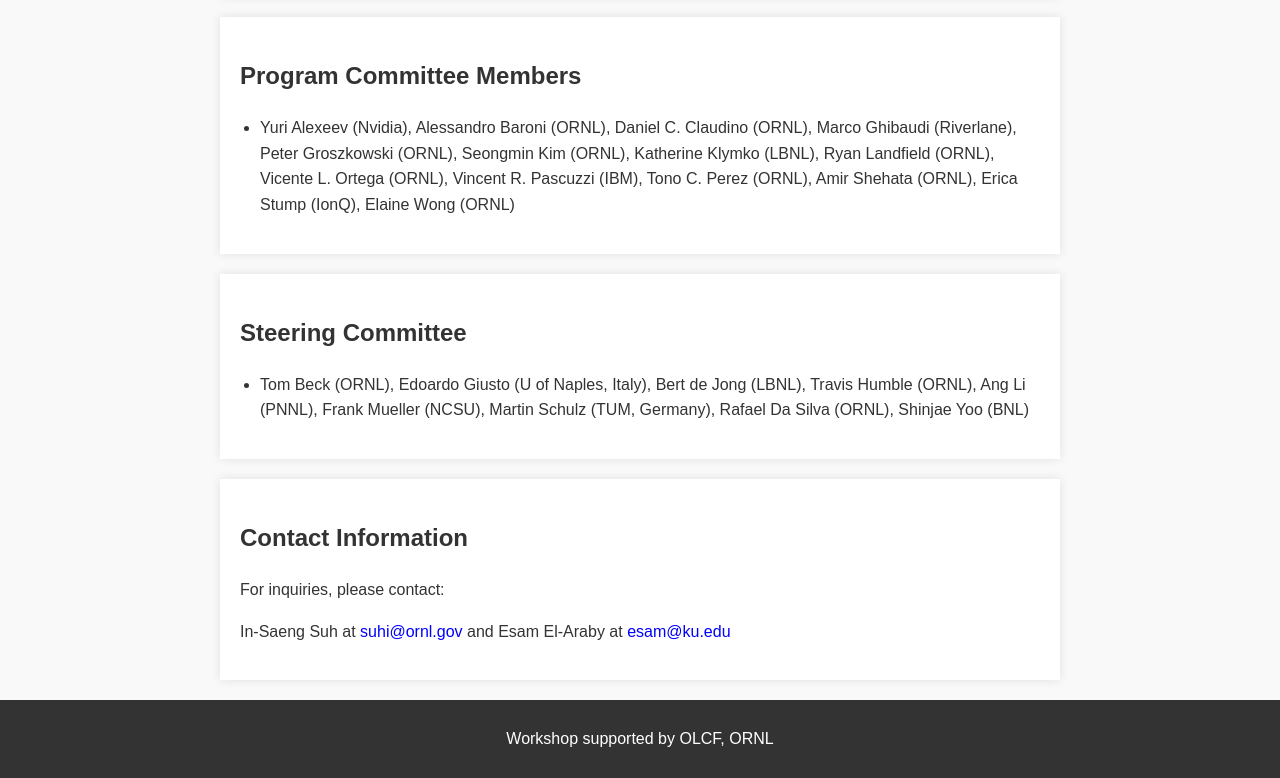
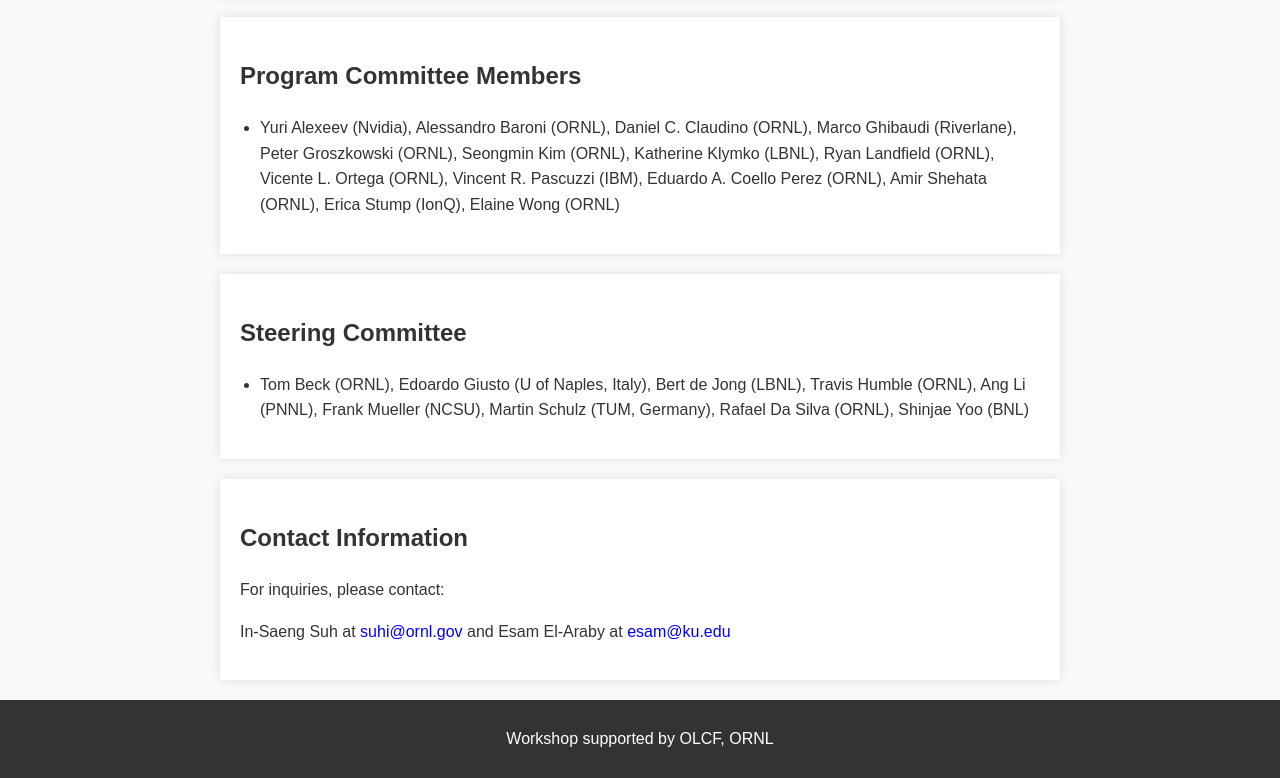
Before and after one commit to sfwqhe/sfwqhpc, a plain HTML site: page index.html in a window 1280 px wide. Shown: the part 4187-4965 px from the top of the page. Drawn offline with Linux system fonts and the light colour scheme.

Commit message:
Update index.html

```diff
--- a/index.html
+++ b/index.html
@@ -202,7 +202,7 @@
     <section>
         <h2>Program Committee Members</h2>
         <ul>
-            <li>Yuri Alexeev (Nvidia), Alessandro Baroni (ORNL), Daniel C. Claudino (ORNL), Marco Ghibaudi (Riverlane), Peter Groszkowski (ORNL), Seongmin Kim (ORNL), Katherine Klymko (LBNL), Ryan Landfield (ORNL), Vicente L. Ortega (ORNL), Vincent R. Pascuzzi (IBM), Tono C. Perez (ORNL), Amir Shehata (ORNL), Erica Stump (IonQ), Elaine Wong (ORNL)</li>
+            <li>Yuri Alexeev (Nvidia), Alessandro Baroni (ORNL), Daniel C. Claudino (ORNL), Marco Ghibaudi (Riverlane), Peter Groszkowski (ORNL), Seongmin Kim (ORNL), Katherine Klymko (LBNL), Ryan Landfield (ORNL), Vicente L. Ortega (ORNL), Vincent R. Pascuzzi (IBM), Eduardo A. Coello Perez (ORNL), Amir Shehata (ORNL), Erica Stump (IonQ), Elaine Wong (ORNL)</li>
         </ul>
     </section>
 
```
